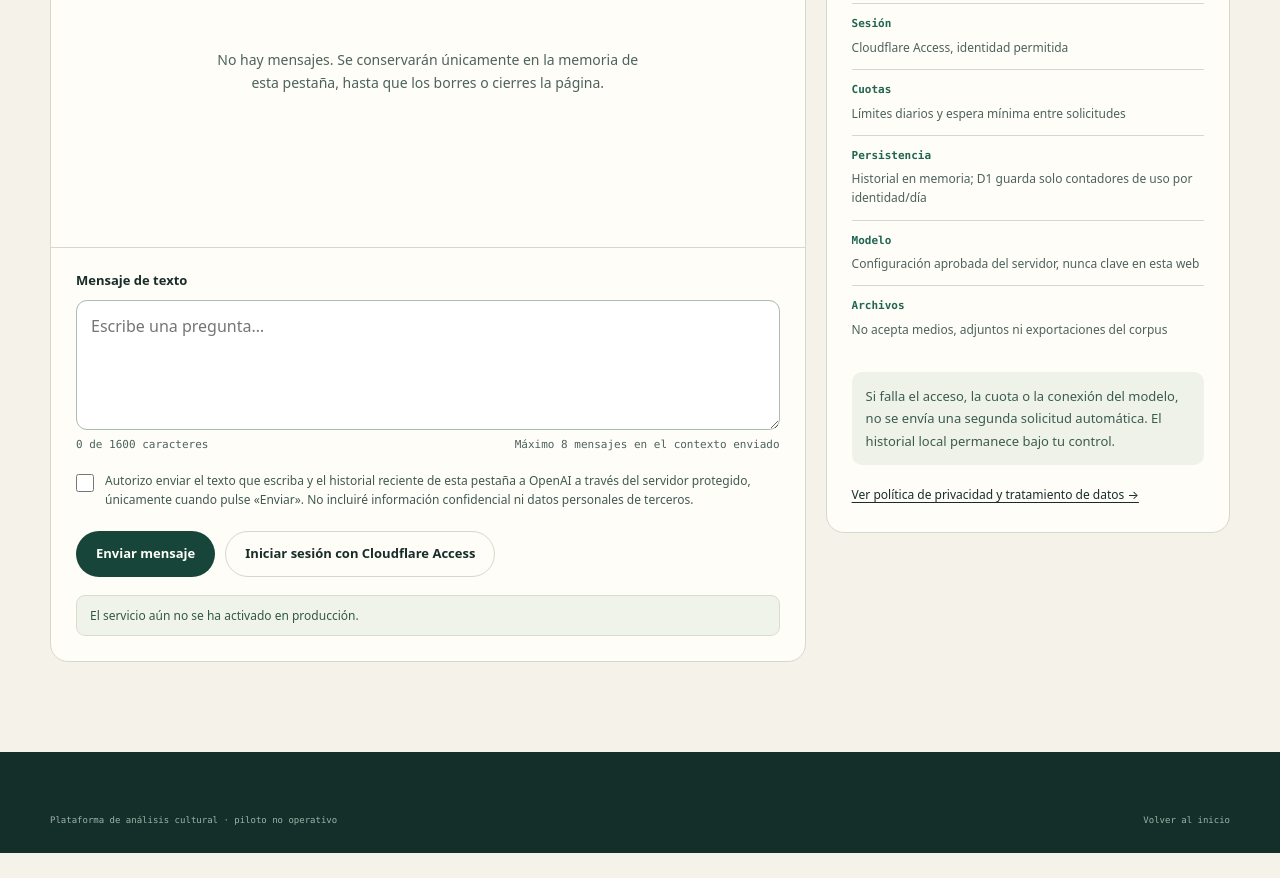
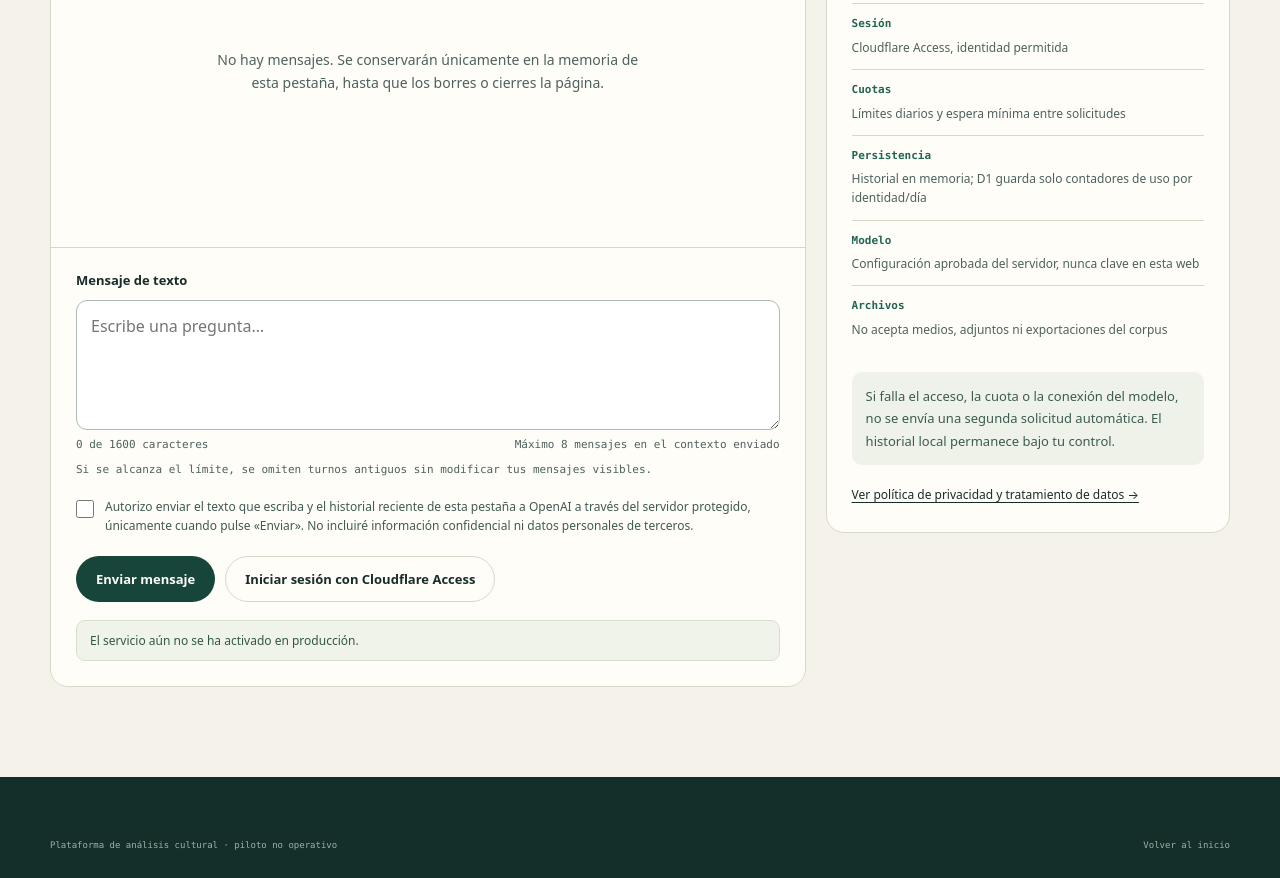
Before and after one commit to ceoncoyb/plataforma-analisis-cultural-web, a website: page public/conversacion/index.html in a window 1280 px wide. Shown: the part 683-1561 px from the top of the page. Before the commit the page ends 1536 px from the top, so only its background shows below. Drawn offline with Linux system fonts and the light colour scheme.

Commit message:
fix: handle multi-turn input budgets and disclose context omission

```diff
--- a/public/conversacion/index.html
+++ b/public/conversacion/index.html
@@ -44,7 +44,7 @@
         <form id="chat-form" class="chat-form">
           <label for="chat-text">Mensaje de texto</label>
           <textarea id="chat-text" name="message" maxlength="1600" rows="4" required placeholder="Escribe una pregunta…" aria-describedby="chat-limits"></textarea>
-          <div id="chat-limits" class="chat-count"><span id="remaining">0 de 1600 caracteres</span><span>Máximo 8 mensajes en el contexto enviado</span></div>
+          <div id="chat-limits" class="chat-count"><span id="remaining">0 de 1600 caracteres</span><span>Máximo 8 mensajes en el contexto enviado</span><span>Si se alcanza el límite, se omiten turnos antiguos sin modificar tus mensajes visibles.</span></div>
           <label class="chat-consent" for="chat-consent">
             <input id="chat-consent" type="checkbox" required>
             <span>Autorizo enviar el texto que escriba y el historial reciente de esta pestaña a OpenAI a través del servidor protegido, únicamente cuando pulse «Enviar». No incluiré información confidencial ni datos personales de terceros.</span>
```
